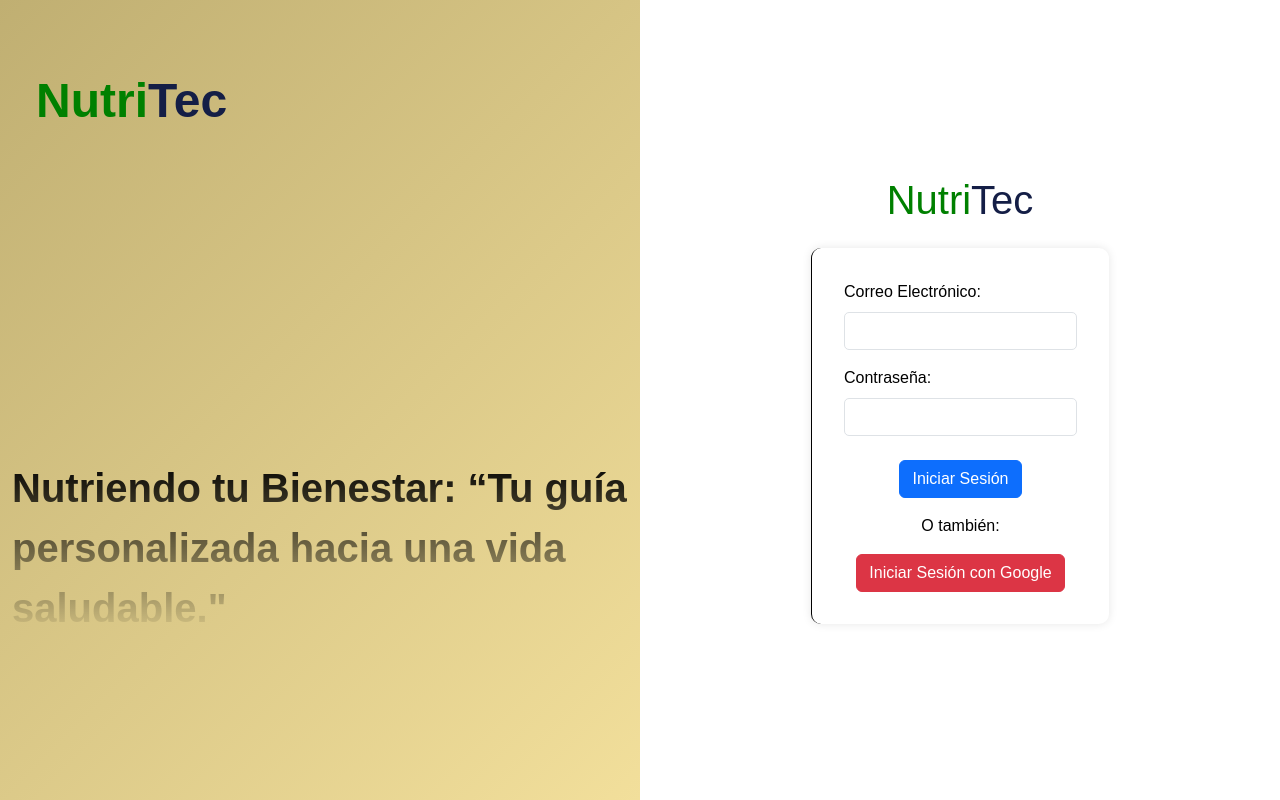
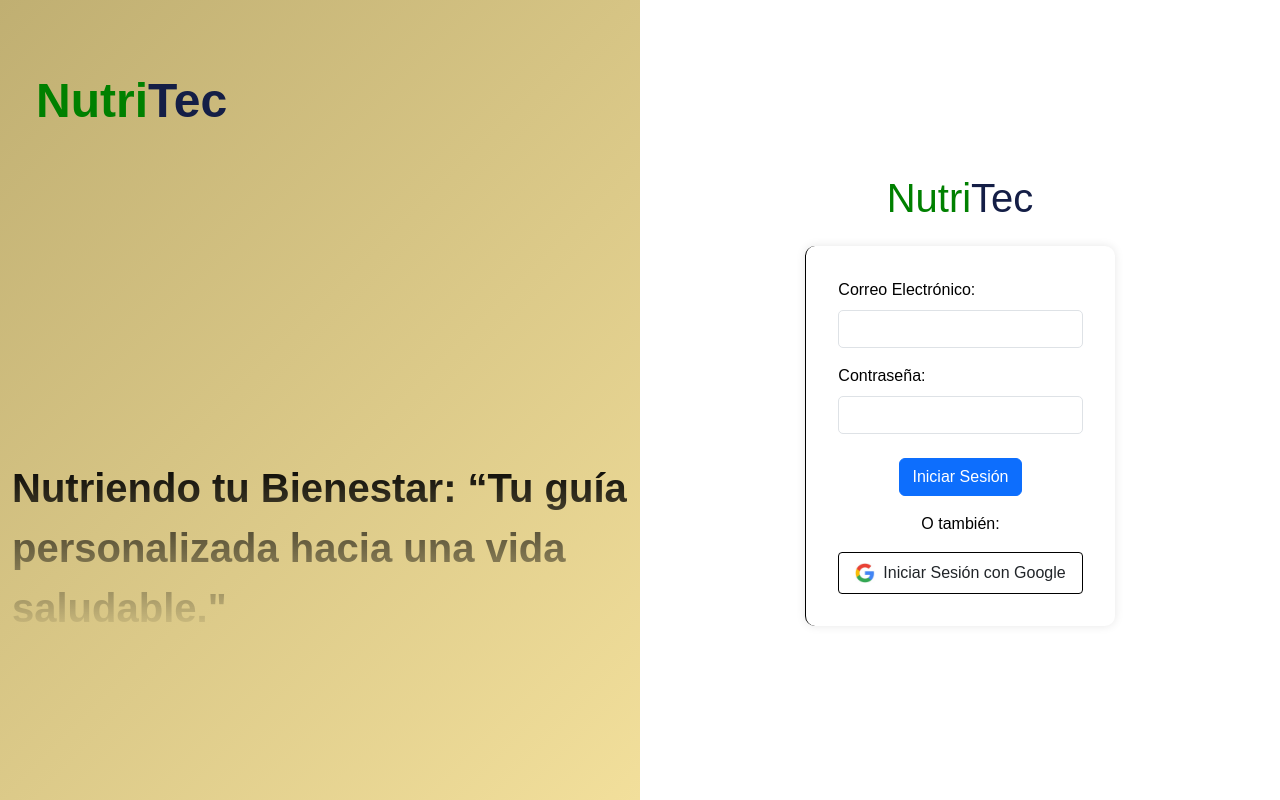
Before and after one commit to LuisRp2005/C24_4_2024-1_G4A_NUTRITEC, a React (Create React App) app in the folder nutritec/: page / in a window 1280 px wide. Built offline with nearby package versions, Linux system fonts and the light colour scheme.

Commit message:
Login , usuario listo

```diff
--- a/nutritec/src/pages/Login.js
+++ b/nutritec/src/pages/Login.js
@@ -38,7 +38,28 @@
               <div className='text-center mt-4'>
                 <button type="submit" className="btn btn-primary">Iniciar Sesión</button>
                 <p className='mt-3'>O también:</p>
-                <button type="button" onClick={LoginGoogle} className="btn btn-danger">Iniciar Sesión con Google</button>
+                <button
+                    type="button"
+                    onClick={LoginGoogle}
+                    className="btn btn-write"
+                    style={{
+                        display: 'flex',
+                        alignItems: 'center',
+                        border: '1px solid #000', // Borde delgado
+                        padding: '8px 16px', // Añadir padding para una mejor apariencia
+                        borderRadius: '4px' // Redondear bordes opcionalmente
+                    }}>
+                    <img
+                        src="google.jpg"
+                        alt="Google Logo"
+                        style={{
+                            width: '20px',
+                            height: '20px',
+                            marginRight: '8px'
+                        }}
+                    />
+                    Iniciar Sesión con Google
+                </button>
               </div>
             </form>
           </div>
--- a/nutritec/src/pages/formulario.js
+++ b/nutritec/src/pages/formulario.js
@@ -30,8 +30,14 @@
             });
     }, []);
 
+    const calcularIMC = (peso, altura) => {
+        return (peso / (altura * altura)).toFixed(2); // Calcular el IMC y redondearlo a 2 decimales
+    };
+
     const handleSubmit = async (e) => {
         e.preventDefault();
+
+        const imc = calcularIMC(peso, talla); // Calcular el IMC
 
         const usuarioData = {
             nombre,
@@ -41,7 +47,9 @@
             fechaNacimiento,
             genero,
             contraseña,
-            correo
+            correo,
+            imc,
+            rol: 1
         };
 
         console.log(usuarioData);
@@ -97,7 +105,7 @@
                         <div className="row">
                             <div className="col-md-6">
                                 <div className="form-group">
-                                    <label htmlFor="talla">Talla (cm):</label>
+                                    <label htmlFor="talla">Talla (M):</label>
                                     <input
                                         type="number"
                                         id="talla"
@@ -165,6 +173,7 @@
                                 value={correo}
                                 onChange={(e) => setCorreo(e.target.value)}
                                 className="form-control"
+                                readOnly
                             />
                         </div>
                         <div className="form-group">
```
Also changed, not shown: nutritec/public/google.jpg (added).
